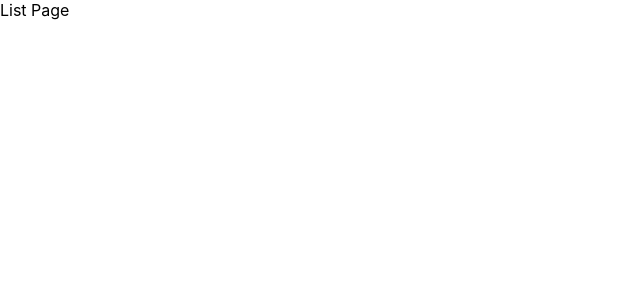
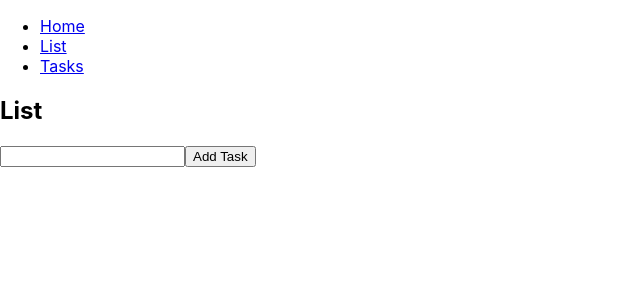
Before and after one commit to mrloulass/Todo-List, a React (Create React App) app: page /list in a window 1280 px wide. Shown: the top 300 px of the page, without its empty margins (0-640 px from the left). Built offline with nearby package versions, Linux system fonts and the light colour scheme.

Commit message:
Added the feature to add task to list.

```diff
--- a/package.json
+++ b/package.json
@@ -3,6 +3,7 @@
   "version": "0.1.0",
   "private": true,
   "dependencies": {
+    "@mui/material": "^5.0.4",
     "@testing-library/jest-dom": "^5.14.1",
     "@testing-library/react": "^11.2.7",
     "@testing-library/user-event": "^12.8.3",
@@ -10,6 +11,7 @@
     "@types/node": "^12.20.33",
     "@types/react": "^17.0.30",
     "@types/react-dom": "^17.0.9",
+    "nanoid": "^3.1.30",
     "react": "^17.0.2",
     "react-dom": "^17.0.2",
     "react-router-dom": "^5.3.0",
--- a/src/App.tsx
+++ b/src/App.tsx
@@ -1,20 +1,23 @@
 import React from 'react';
-import { BrowserRouter, Route, Switch } from 'react-router-dom';
+import { BrowserRouter, Route, Switch} from 'react-router-dom';
 import List from './pages/List';
-import Task from './pages/Task';
+import Tasks from './pages/Tasks';
+import Home from './pages/Home';
+import NavBar from './nav/NavBar';
 
 function App() {
   return (
       <BrowserRouter>
+      <NavBar/>
         <Switch>
           <Route exact path="/">
-            <div>Home Page</div>
+            <Home/>
           </Route>
           <Route path="/list">
             <List />
           </Route>
-          <Route path="/task">
-            <Task />
+          <Route path="/tasks">
+            <Tasks />
           </Route>
         </Switch>
       </BrowserRouter>
--- /dev/null
+++ b/src/nav/NavBar.tsx
@@ -0,0 +1,25 @@
+import React from 'react';
+import {Link } from 'react-router-dom';
+type Props = {};
+
+const NavBar: React.FC<Props> = () => {
+  return (
+    <div>
+      <nav>
+        <ul>
+          <li>
+            <Link to="/">Home</Link>
+          </li>
+          <li>
+            <Link to="/list">List</Link>
+          </li>
+          <li>
+            <Link to="/tasks">Tasks</Link>
+          </li>
+        </ul>
+      </nav>
+    </div>
+  );
+};
+
+export default NavBar;
--- /dev/null
+++ b/src/pages/Home.tsx
@@ -0,0 +1,11 @@
+import React from 'react';
+
+type Props = {};
+
+const Home: React.FC<Props> = () => {
+  return (
+  <h2>Home </h2>
+  )
+};
+
+export default Home;
--- a/src/pages/List.tsx
+++ b/src/pages/List.tsx
@@ -1,11 +1,38 @@
-import React from 'react';
+import { nanoid } from 'nanoid';
+import React, {ChangeEvent, MouseEvent, useState} from 'react';
 
 type Props = {};
 
+type TodoTask = {
+  id: string;
+  label: string;
+}
+
 const List: React.FC<Props> = () => {
+  const [todoTasks, setTodoTasks] = useState<TodoTask[]>([]);
+  const [newTaskLabel, setNewTaskLabel] = useState('');
+
+  const handleNewTaskLabelChange = (e: ChangeEvent<HTMLInputElement>) => setNewTaskLabel(e.target.value);
+
+  const handleAddTask = (e: MouseEvent<HTMLButtonElement>) => {
+    if(e.target && newTaskLabel !== '')
+    setTodoTasks(tasks => [...tasks, {id: nanoid(), label: newTaskLabel}]);
+    setNewTaskLabel('');
+  }
+
   return (
-    <div>List Page </div>
-  )
+    <div>
+      <h2>List</h2>
+      <ul>
+        {todoTasks.map(task =>
+        <li key={task.id}>{task.label}</li>)}
+      </ul>
+      <input value={newTaskLabel} onChange={handleNewTaskLabelChange} />
+      <button onClick={handleAddTask}>
+        Add Task
+      </button>
+    </div>
+  );
 }
 
 export default List;
--- a/src/pages/Task.tsx
+++ /dev/null
@@ -1,11 +0,0 @@
-import React from 'react';
-
-type Props = {};
-
-const Task: React.FC<Props> = () => {
-  return (
-    <div>Task Page </div>
-  )
-}
-
-export default Task;
--- /dev/null
+++ b/src/pages/Tasks.tsx
@@ -0,0 +1,11 @@
+import React from 'react';
+
+type Props = {};
+
+const Tasks: React.FC<Props> = () => {
+  return (
+    <h2>Tasks</h2>
+  )
+}
+
+export default Tasks;
```
Also changed, not shown: 1 other file (tests, documents, lock files or other folders).
